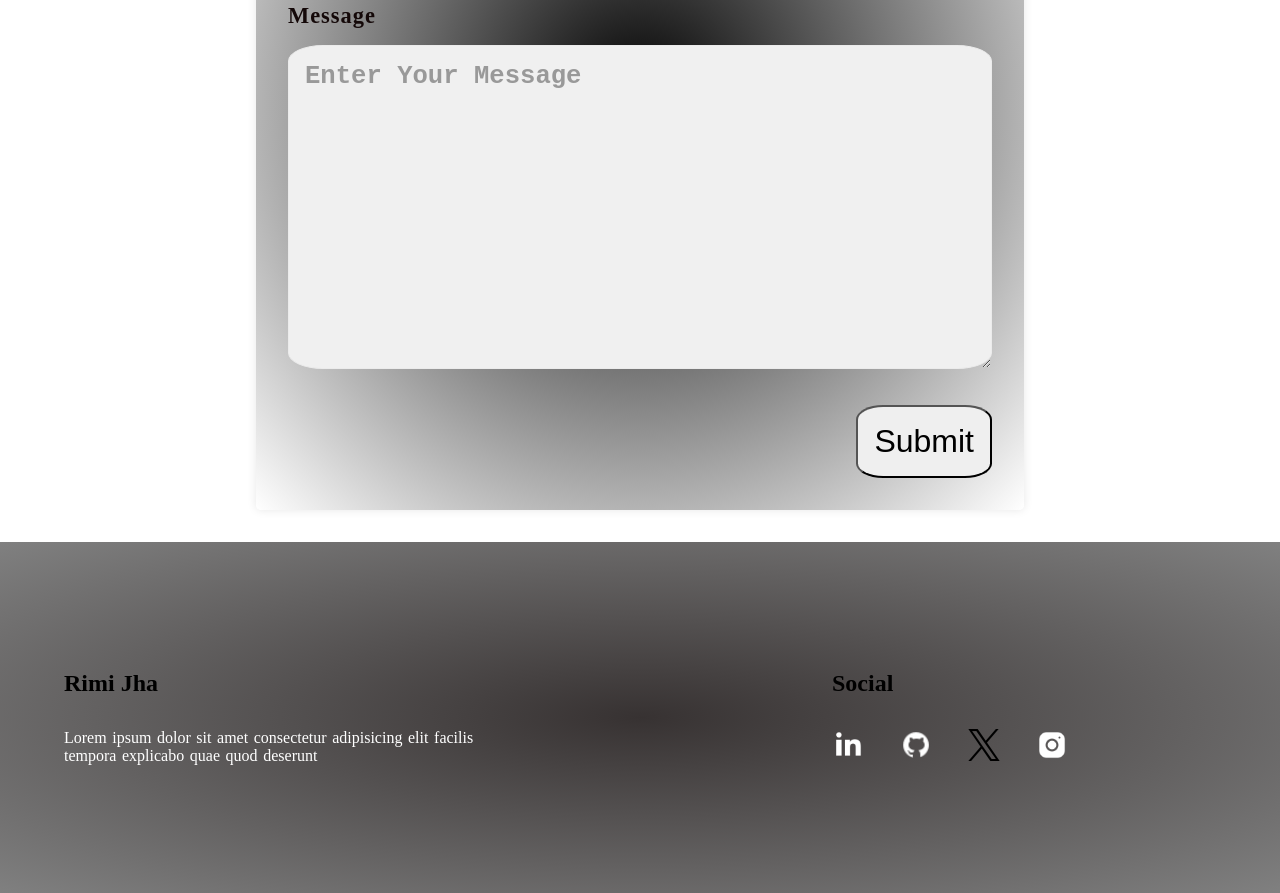
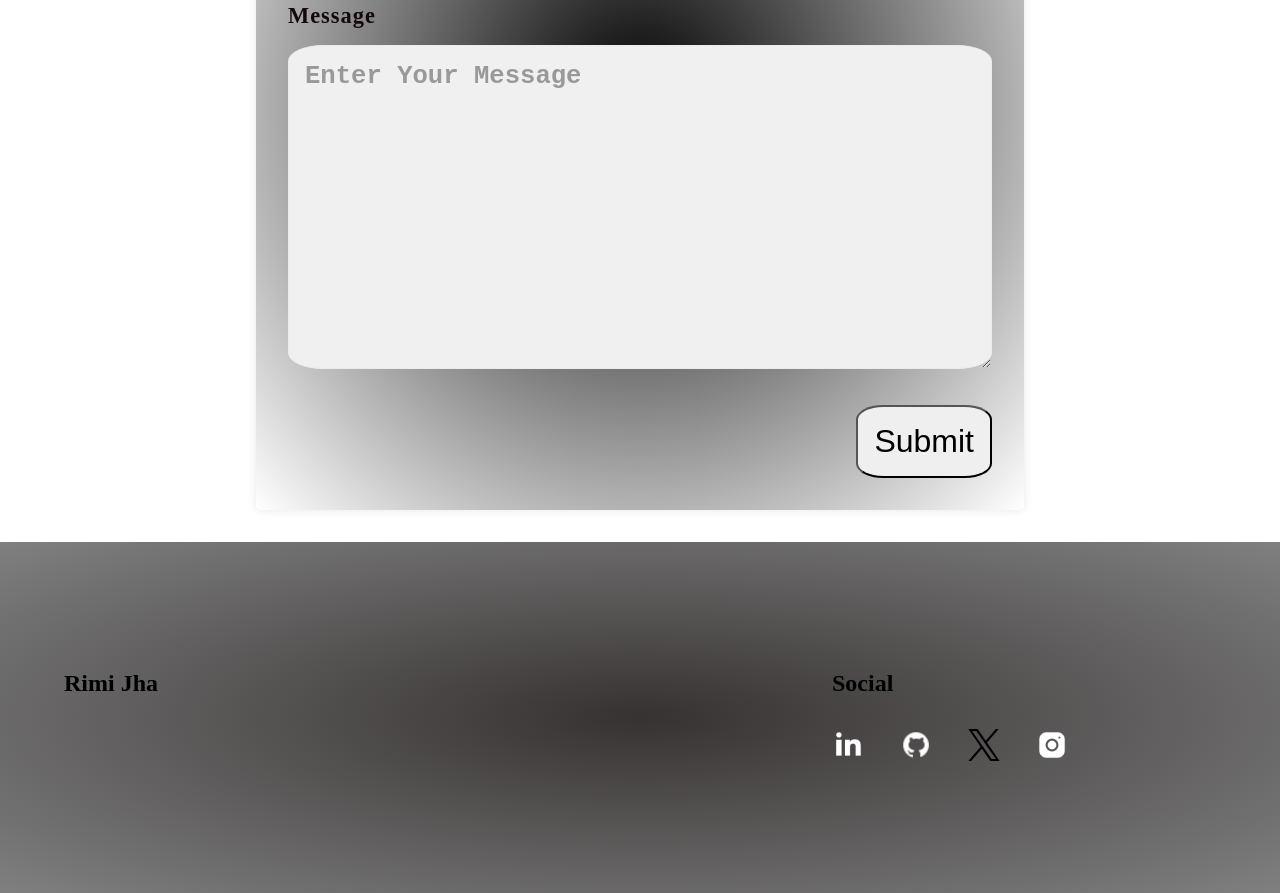
Before and after one commit to RJ020803/portfolio-project, a plain HTML site: page PORTFOLIO/index.html in a window 1280 px wide. Shown: the part 3846-4739 px from the top of the page. Drawn offline with Linux system fonts and the light colour scheme; a script that the page names is missing.

Commit message:
final commit

```diff
--- a/PORTFOLIO/index.html
+++ b/PORTFOLIO/index.html
@@ -282,10 +282,6 @@
     </div>
     <div class="footer-text-container">
     <h1>Rimi Jha</h1>
-    <p>
-    Lorem ipsum dolor sit amet consectetur adipisicing elit facilis
-    tempora explicabo quae quod deserunt
-    </p>
     </div>
     </div>
     </div>
```
